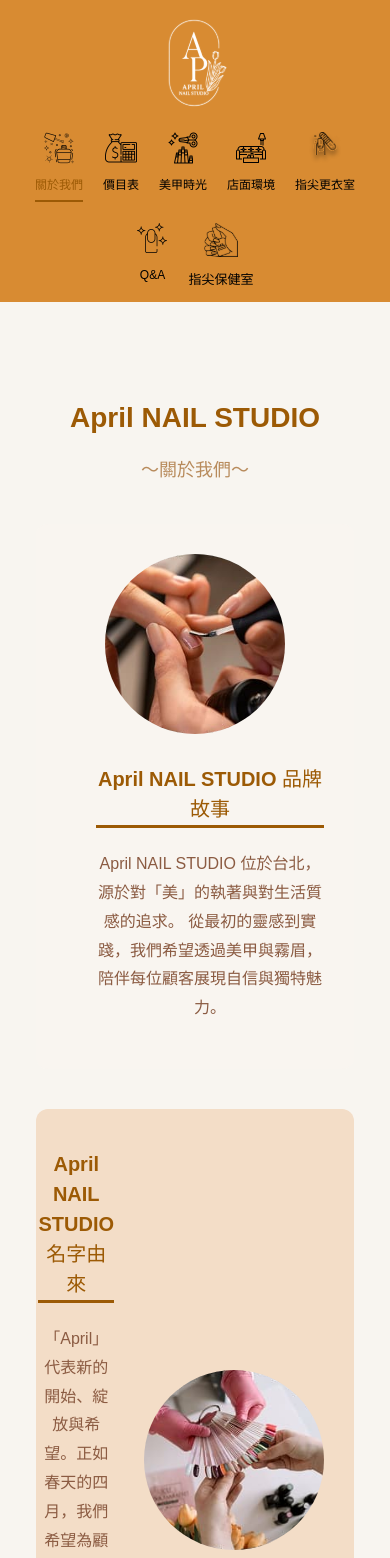
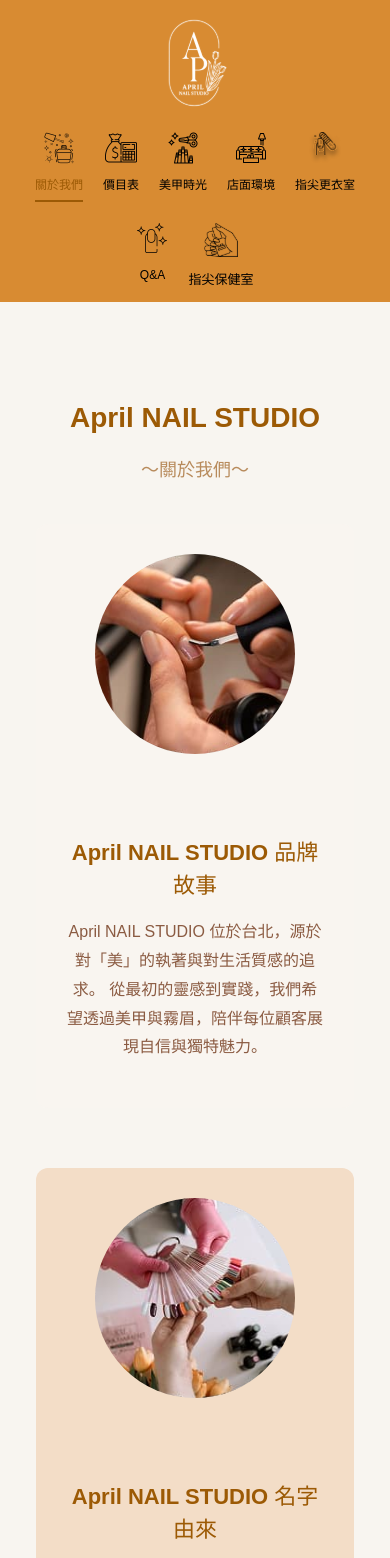
Before and after one commit to zoena5303/april-nail-project, a React (Vite) app: page /april-nail-project/aboutme in a window 390 px wide. Shown: the top 1558 px of the page. Built offline with nearby package versions, Linux system fonts and the light colour scheme.

Commit message:
關於我更新

```diff
--- a/src/scss/Aboutmestyle.scss
+++ b/src/scss/Aboutmestyle.scss
@@ -1,5 +1,5 @@
 .aboutme-page {
-  max-width: 900px;
+  max-width: 1000px;
   margin: 0 auto;
   padding: 40px 20px;
   text-align: center;
@@ -7,7 +7,7 @@
   .aboutme-title {
     font-size: 28px;
     font-weight: bold;
-    margin-bottom: 5px;
+    margin-bottom: 10px;
     color: #9C5A05;
   }
 
@@ -17,12 +17,13 @@
     margin-bottom: 40px;
   }
 
+  /* ===== 每個區塊 ===== */
   .aboutme-section {
     display: flex;
     align-items: center;
     justify-content: space-between;
-    margin-bottom: 40px;
-    text-align: left;
+    gap: 40px;
+    margin-bottom: 60px;
     padding: 30px;
     border-radius: 12px;
 
@@ -34,16 +35,25 @@
       background-color: #f3ddc7;
     }
 
-    /* 圓圈圖片 */
+    &.reverse {
+      flex-direction: row-reverse; /* ✅ 桌機時圖片與文字反轉 */
+    }
+
+    /* 圖片圓框 */
     .circle {
-      width: 180px;
-      height: 180px;
+      width: 200px;
+      height: 200px;
       border-radius: 50%;
       overflow: hidden;
       flex-shrink: 0;
-      opacity: 0;
-      transform: scale(0.8);
+      opacity: 0; /* fade-in 初始 */
+      transform: translateY(20px);
       transition: all 0.8s ease;
+
+      &.fade-in {
+        opacity: 1;
+        transform: translateY(0);
+      }
 
       img {
         width: 100%;
@@ -51,24 +61,15 @@
         object-fit: cover;
         display: block;
       }
-
-      &:hover {
-        transform: scale(1.05);
-        box-shadow: 0 6px 15px rgba(0, 0, 0, 0.15);
-      }
-
-      &.fade-in {
-        opacity: 1;
-        transform: scale(1);
-      }
     }
 
-    /* 文字區塊 */
+    /* 文字內容 */
     .aboutme-text {
       flex: 1;
-      margin-left: 30px;
-      opacity: 0;
-      transform: translateY(30px);
+      text-align: left;
+      color: #8B5B42;
+      opacity: 0; /* fade-in 初始 */
+      transform: translateY(20px);
       transition: all 0.8s ease;
 
       &.fade-in {
@@ -77,83 +78,33 @@
       }
 
       h3 {
-        font-size: 20px;
+        font-size: 22px;
         font-weight: bold;
-        margin-bottom: 10px;
+        margin-bottom: 12px;
         color: #9C5A05;
-        position: relative;
-        display: inline-block;
-
-        &::after {
-          content: "";
-          position: absolute;
-          left: 0;
-          bottom: -4px;
-          width: 0%;
-          height: 3px;
-          background: #9C5A05;
-          animation: underline-slide 0.8s ease forwards;
-        }
       }
 
       p {
+        line-height: 1.8;
         font-size: 16px;
-        line-height: 1.8;
-        color: #8B5B42;
       }
     }
+  }
 
-    /* 左右互換（桌機版用） */
-    &.reverse {
-      flex-direction: row-reverse;
+  /* ===== RWD 手機版 ===== */
+  @media (max-width: 768px) {
+    .aboutme-section {
+      flex-direction: column; /* ✅ 手機直向 */
+      text-align: center;
+
+      &.reverse {
+        flex-direction: column; /* ✅ 即使有 reverse，手機也統一上下排 */
+      }
 
       .aboutme-text {
-        margin-left: 0;
-        margin-right: 30px;
+        text-align: center;
+        margin-top: 20px;
       }
     }
   }
 }
-
-/* 底線動畫 */
-@keyframes underline-slide {
-  from {
-    width: 0%;
-  }
-  to {
-    width: 100%;
-  }
-}
-
-/* 📱 RWD 手機版 */
-@media (max-width: 768px) {
-  .aboutme-section {
-    flex-direction: column;
-    text-align: center;
-
-    .circle {
-      width: 140px;   /* ✅ 手機版縮小圖片 */
-      height: 140px;
-      margin: 0 auto 20px auto;  /* ✅ 圖片置中並留間距 */
-    }
-
-    .aboutme-text {
-      margin: 0;
-      text-align: center;
-
-      h3 {
-        display: block;   /* ✅ 標題獨立一行 */
-        margin-top: 10px;
-      }
-    }
-
-    /* ✅ 手機版 reverse 也統一：圖片在上 → 標題 → 文字 */
-    &.reverse {
-      flex-direction: column;
-
-      .aboutme-text {
-        margin: 0;
-      }
-    }
-  }
-}
```
